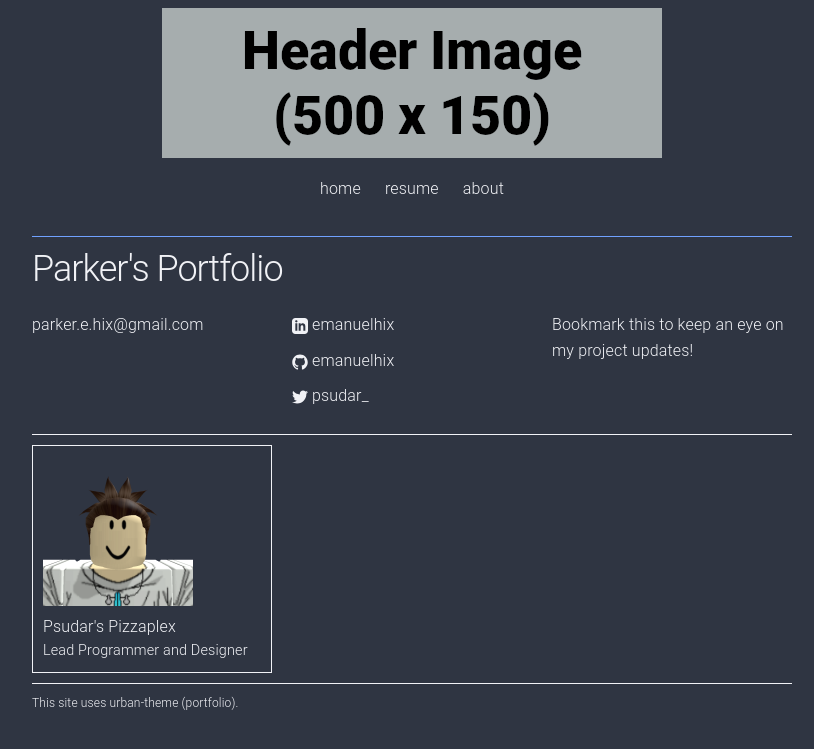
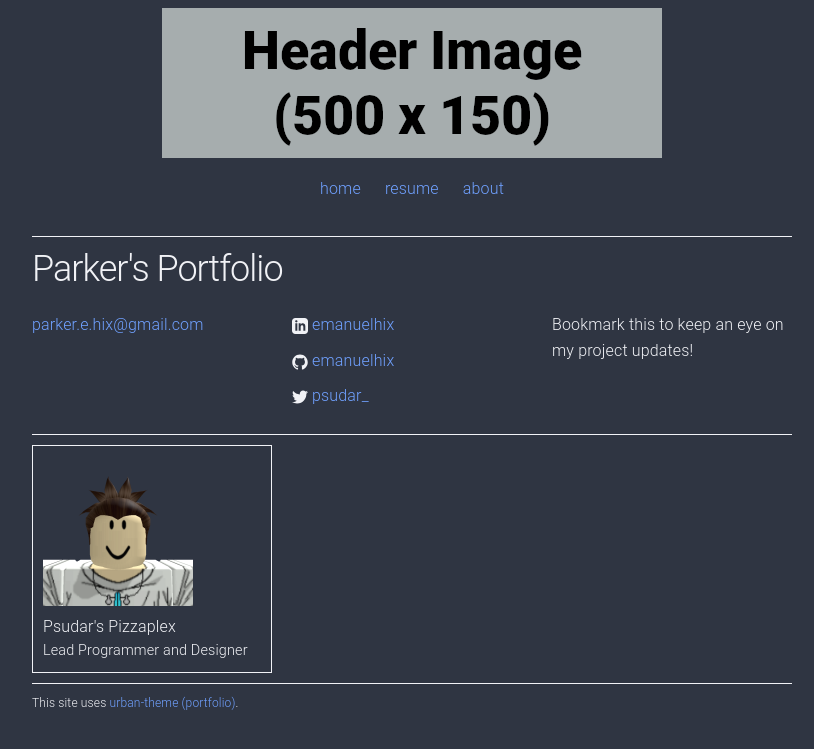
Before and after one commit to emanuelhix/emanuelhix.github.io, a Jekyll site: the page built from index.html, in a window 1280 px wide. Shown: the top 749 px of the page, without its empty margins (228-1042 px from the left). Built offline with Jekyll 4.4.1, drawn with Linux system fonts in a browser that asks for light colours.

Commit message:
experimenting with link color

```diff
--- a/_sass/_layout.scss
+++ b/_sass/_layout.scss
@@ -59,7 +59,7 @@
 }
 
 .site-info {
-    border-top: 1px solid $color-french-sky-blue;
+    border-top: 1px solid $color-anti-flash-white;
 	border-bottom: 1px solid $color-anti-flash-white;
     margin: 1rem 0;
     padding: 1rem 0;
--- a/_sass/milligram/_Link.scss
+++ b/_sass/milligram/_Link.scss
@@ -11,7 +11,7 @@
 // ––––––––––––––––––––––––––––––––––––––––––––––––––
 
 a {
-	color: $color-primary;
+	color: $color-french-sky-blue;
 	text-decoration: none;
 
 	&:focus,
```
